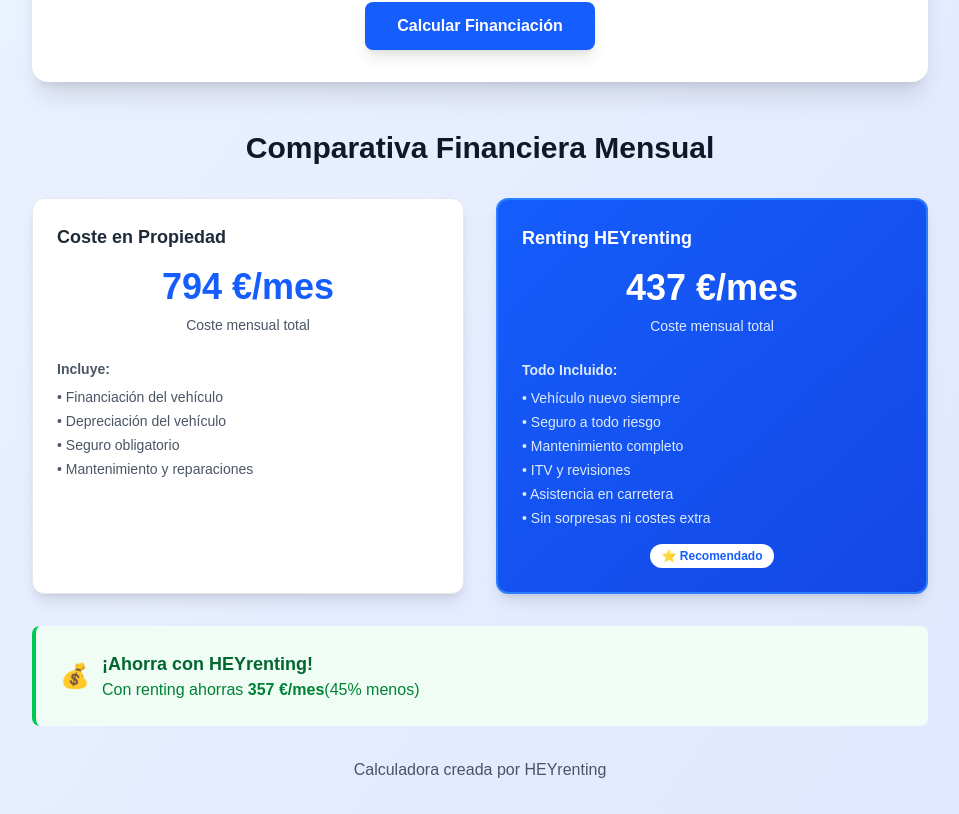
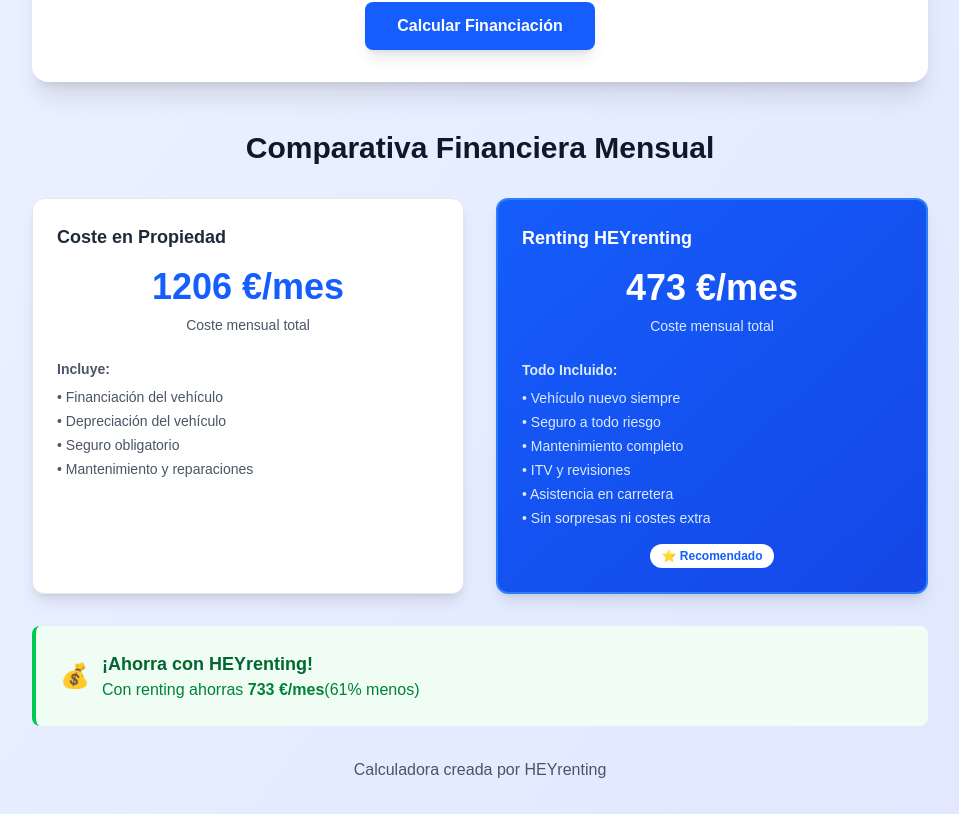
Before and after one commit to vicenalco/heyrenting-calculator, a Next.js app: page / in a window 1280 px wide. Shown: the part 914-1728 px from the top of the page, without its empty margins (160-1119 px from the left). Built offline with nearby package versions, Linux system fonts and the light colour scheme.

Commit message:
Refactoriza la función de cálculo de costos en la calculadora, centralizando la lógica en una nueva función y actualizando el estado para incluir un desglose detallado de costos. Modifica la visualización de resultados para reflejar los cambios en los cálculos de ahorro y costos de propiedad.

```diff
--- a/src/app/page.tsx
+++ b/src/app/page.tsx
@@ -4,6 +4,7 @@
 import Slider from './components/ui/Slider';
 import SelectionButton from './components/ui/SelectionButton';
 import ResultCard from './components/ui/ResultCard';
+import { calculateFinancialAutopsy, calculateMonthlySavings, calculateSavingsPercentage } from '../lib/calculations';
 
 export default function Home() {
   // Estados principales de la calculadora
@@ -14,35 +15,30 @@
 
   // Estado para almacenar los resultados del cálculo
   const [results, setResults] = useState({
-    ownershipCost: 0,
-    rentingCost: 0
+    totalOwnershipCost: 0,
+    rentingCost: 0,
+    breakdown: {
+      financiero: 0,
+      depreciacion: 0,
+      seguro: 0,
+      mantenimiento: 0,
+      neumaticos: 0,
+      impuestos: 0,
+      imprevistos: 0,
+    }
   });
 
-  // Función de cálculo principal con lógica realista
+  // Función de cálculo principal usando la lógica centralizada
   const calculateOwnershipCost = (kms: number, anios: number, precio: number, combustible: string) => {
-    // Cálculo de coste financiero mensual (con 8% de interés simple)
-    const costeFinancieroMensual = (precio / (anios * 12)) * 1.08;
+    // Usar la función centralizada de cálculos
+    const calculationResults = calculateFinancialAutopsy({
+      precioCoche: precio,
+      aniosFinanciacion: anios,
+      kmsAnuales: kms
+    });
 
-    // Cálculo de depreciación mensual (45% de depreciación en 4 años)
-    const costeDepreciacionMensual = (precio * 0.45) / 48;
-
-    // Coste de seguro mensual (fijo)
-    const costeSeguroMensual = 60;
-
-    // Coste de mantenimiento mensual (25€ por cada 10.000 km)
-    const costeMantenimientoMensual = (kms / 10000) * 25;
-
-    // Coste total de propiedad
-    const costeTotalPropiedad = costeFinancieroMensual + costeDepreciacionMensual + costeSeguroMensual + costeMantenimientoMensual;
-
-    // Coste estimado de renting (fórmula simplificada)
-    const costeRentingEstimado = (precio / 60) + (kms / 1000);
-
-    // Actualizar el estado con los resultados
-    setResults({
-      ownershipCost: Math.round(costeTotalPropiedad),
-      rentingCost: Math.round(costeRentingEstimado)
-    });
+    // Actualizar el estado con los resultados detallados
+    setResults(calculationResults);
   };
 
   // useEffect para recalcular automáticamente cuando cambien los estados
@@ -169,7 +165,7 @@
             {/* Tarjeta de Coste en Propiedad */}
             <ResultCard
               title="Coste en Propiedad"
-              monthlyCost={results.ownershipCost}
+              monthlyCost={results.totalOwnershipCost}
               isFeatured={false}
             >
               <h4 className="font-semibold mb-2">Incluye:</h4>
@@ -200,7 +196,7 @@
           </div>
 
           {/* Resumen de ahorro */}
-          {results.rentingCost < results.ownershipCost && (
+          {results.rentingCost < results.totalOwnershipCost && (
             <div className="mt-8 bg-green-50 border-l-4 border-green-500 p-6 rounded-lg">
               <div className="flex items-center">
                 <div className="flex-shrink-0">
@@ -211,8 +207,8 @@
                     ¡Ahorra con HEYrenting!
                   </h3>
                   <p className="text-green-700">
-                    Con renting ahorras <strong>{Math.round(results.ownershipCost - results.rentingCost)} €/mes</strong>
-                    ({Math.round(((results.ownershipCost - results.rentingCost) / results.ownershipCost) * 100)}% menos)
+                    Con renting ahorras <strong>{calculateMonthlySavings(results.totalOwnershipCost, results.rentingCost)} €/mes</strong>
+                    ({calculateSavingsPercentage(results.totalOwnershipCost, results.rentingCost)}% menos)
                   </p>
                 </div>
               </div>
--- /dev/null
+++ b/src/lib/calculations.ts
@@ -0,0 +1,102 @@
+/**
+ * Lógica centralizada de cálculos financieros para la calculadora HEYrenting
+ * Contiene todas las fórmulas y algoritmos para comparar propiedad vs renting
+ */
+
+// Interfaces para tipado fuerte
+export interface CalculationInputs {
+  precioCoche: number;
+  aniosFinanciacion: number;
+  kmsAnuales: number;
+}
+
+export interface CalculationResults {
+  totalOwnershipCost: number;
+  rentingCost: number;
+  breakdown: {
+    financiero: number;
+    depreciacion: number;
+    seguro: number;
+    mantenimiento: number;
+    neumaticos: number;
+    impuestos: number;
+    imprevistos: number;
+  };
+}
+
+/**
+ * Función principal de cálculo financiero
+ * Realiza un "autopsia financiera" completa del coste de propiedad vs renting
+ *
+ * @param inputs - Objeto con los inputs del usuario
+ * @returns Objeto con el desglose completo de costes
+ */
+export const calculateFinancialAutopsy = (inputs: CalculationInputs): CalculationResults => {
+  const { precioCoche, aniosFinanciacion, kmsAnuales } = inputs;
+  const mesesFinanciacion = aniosFinanciacion * 12;
+
+  // === CÁLCULO DE COSTES DE PROPIEDAD ===
+
+  // 1. Coste financiero mensual (con 8% de interés simple)
+  const financiero = (precioCoche / mesesFinanciacion) * 1.08;
+
+  // 2. Depreciación mensual (más realista: 18% anual + 10% por cada año de financiación)
+  const depreciacion = (precioCoche * 0.18) / 12 + (precioCoche * 0.10 * (aniosFinanciacion / 5)) / 12;
+
+  // 3. Seguro mensual (fijo: 840€/año = 70€/mes)
+  const seguro = 70;
+
+  // 4. Mantenimiento mensual (revisión de 350€ cada 15.000km)
+  const mantenimiento = (kmsAnuales / 15000) * (350 / 12);
+
+  // 5. Neumáticos mensual (juego de 600€ cada 45.000km)
+  const neumaticos = (kmsAnuales / 45000) * (600 / 12);
+
+  // 6. Impuestos mensual (144€/año de media)
+  const impuestos = 12;
+
+  // 7. Fondo de imprevistos (30-50€/mes según valor del vehículo)
+  const imprevistos = precioCoche > 40000 ? 50 : 30;
+
+  // Coste total de propiedad
+  const totalOwnershipCost = financiero + depreciacion + seguro + mantenimiento + neumaticos + impuestos + imprevistos;
+
+  // === CÁLCULO DE COSTE DE RENTING ===
+  // Fórmula mejorada: precio/55 + kms/1100
+  const rentingCost = (precioCoche / 55) + (kmsAnuales / 1100);
+
+  return {
+    totalOwnershipCost: Math.round(totalOwnershipCost),
+    rentingCost: Math.round(rentingCost),
+    breakdown: {
+      financiero: Math.round(financiero),
+      depreciacion: Math.round(depreciacion),
+      seguro: Math.round(seguro),
+      mantenimiento: Math.round(mantenimiento),
+      neumaticos: Math.round(neumaticos),
+      impuestos: Math.round(impuestos),
+      imprevistos: Math.round(imprevistos),
+    },
+  };
+};
+
+/**
+ * Función auxiliar para calcular el porcentaje de ahorro
+ * @param ownershipCost - Coste total de propiedad
+ * @param rentingCost - Coste total de renting
+ * @returns Porcentaje de ahorro (positivo si renting es más barato)
+ */
+export const calculateSavingsPercentage = (ownershipCost: number, rentingCost: number): number => {
+  if (ownershipCost === 0) return 0;
+  return Math.round(((ownershipCost - rentingCost) / ownershipCost) * 100);
+};
+
+/**
+ * Función auxiliar para calcular el ahorro mensual absoluto
+ * @param ownershipCost - Coste total de propiedad
+ * @param rentingCost - Coste total de renting
+ * @returns Ahorro mensual en euros
+ */
+export const calculateMonthlySavings = (ownershipCost: number, rentingCost: number): number => {
+  return Math.round(ownershipCost - rentingCost);
+};
--- /dev/null
+++ b/src/lib/index.ts
@@ -0,0 +1,5 @@
+/**
+ * Archivo de índice para exportar todas las utilidades de la librería
+ */
+
+export * from './calculations';
```
